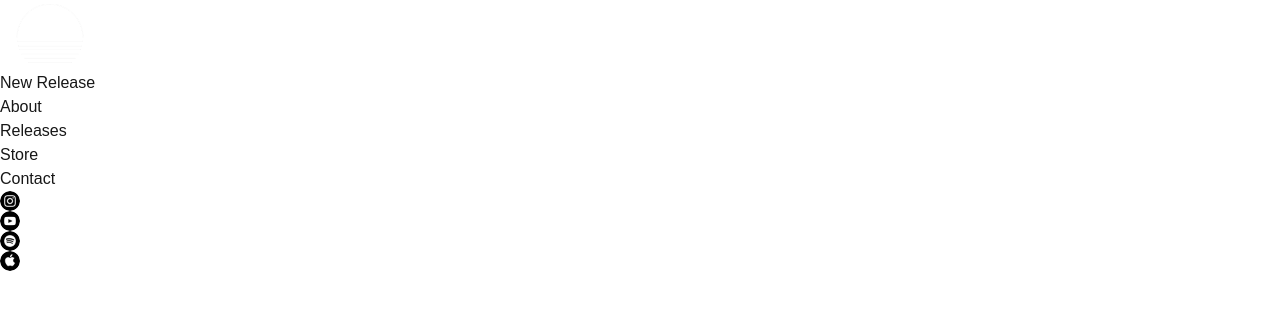
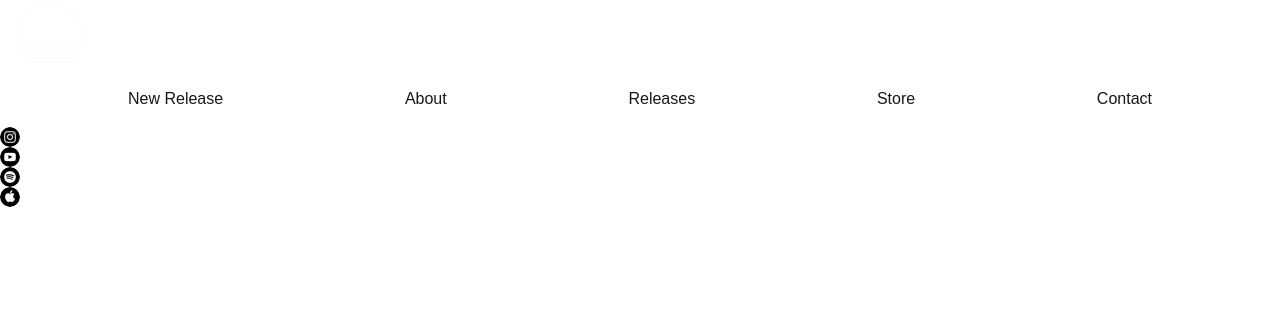
Before and after one commit to sentient-band-site/frontend, a Next.js app in the folder sentient-site/: page / in a window 1280 px wide. Shown: the top 310 px of the page. Built offline with nearby package versions, Linux system fonts and the light colour scheme.

Commit message:
update: played a bit with the navbar in header component

```diff
--- a/sentient-site/src/components/Header.tsx
+++ b/sentient-site/src/components/Header.tsx
@@ -16,8 +16,9 @@ const Header = () => {
             <Image src={SentientLogo} width={100} height={100} alt="logo" />
           </a>
         </div>
-        <nav className="navlinks">
-          <ul className="navlinks-list">
+        <nav className="flex justify-center">
+          <div className="container mx-28 p-4">
+            <ul className="flex justify-between items-center">
               <li>
                 <a href="#new-release" className="navlinks-link tidal">
                   New Release
@@ -44,6 +45,7 @@ const Header = () => {
                 </a>
               </li>
             </ul>
+          </div>
         </nav>
       </header>
       <nav>
```
Lines whose indentation alone changed are shown as unchanged.
